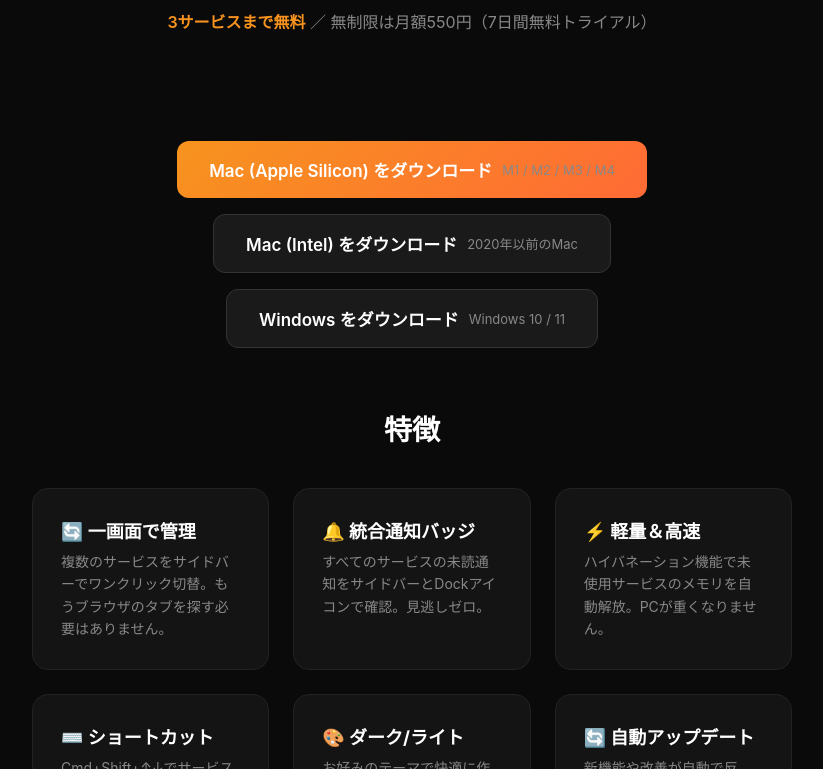
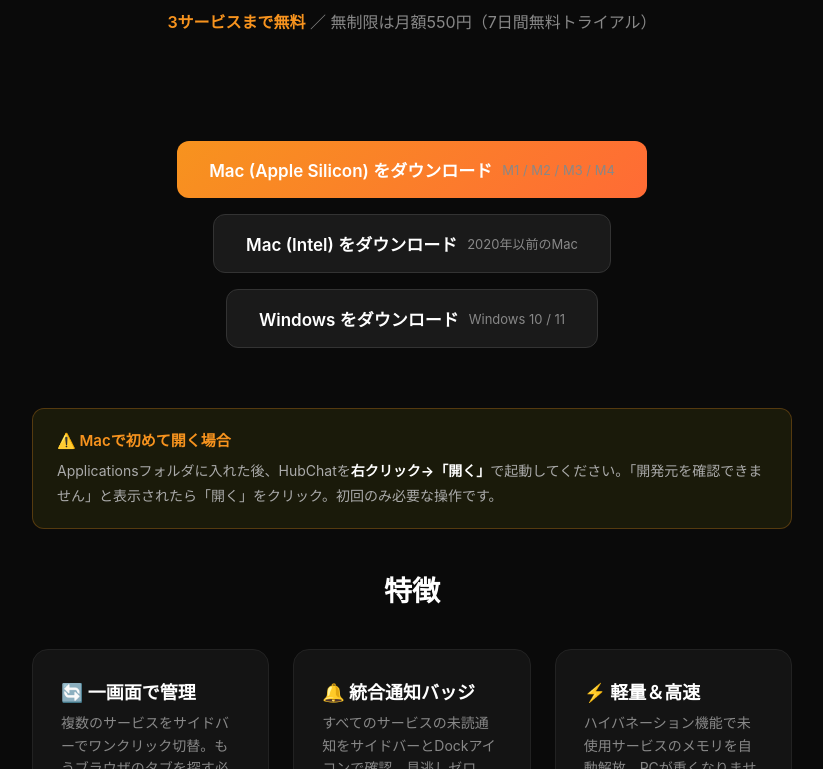
Before and after one commit to yuudai0714/HubChat, an Electron app: page docs/index.html in a window 1200 px wide. Shown: the part 350-1119 px from the top of the page, without its empty margins (188-1011 px from the left). Drawn offline with Linux system fonts and the light colour scheme; no server answers.

Commit message:
サイト: Mac初回起動の注意事項追加

```diff
--- a/docs/index.html
+++ b/docs/index.html
@@ -211,6 +211,13 @@
     })();
   </script>
 
+  <div style="max-width:800px;margin:0 auto;padding:0 20px 40px;">
+    <div style="background:#1a1a0a;border:1px solid #f7931e44;border-radius:12px;padding:20px 24px;">
+      <p style="font-size:15px;color:#f7931e;font-weight:600;margin-bottom:8px;">⚠️ Macで初めて開く場合</p>
+      <p style="font-size:14px;color:#aaa;line-height:1.8;">Applicationsフォルダに入れた後、HubChatを<strong style="color:#fff;">右クリック→「開く」</strong>で起動してください。「開発元を確認できません」と表示されたら「開く」をクリック。初回のみ必要な操作です。</p>
+    </div>
+  </div>
+
   <div class="features">
     <h2>特徴</h2>
     <div class="feature-grid">
```
